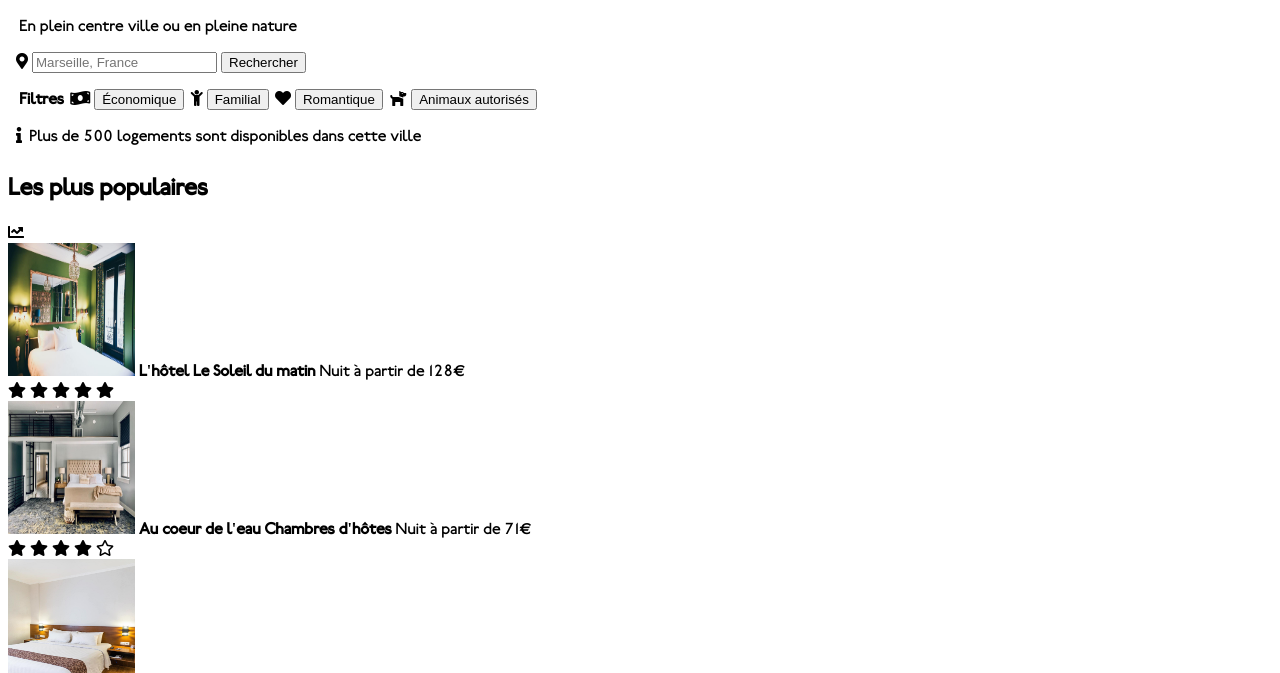
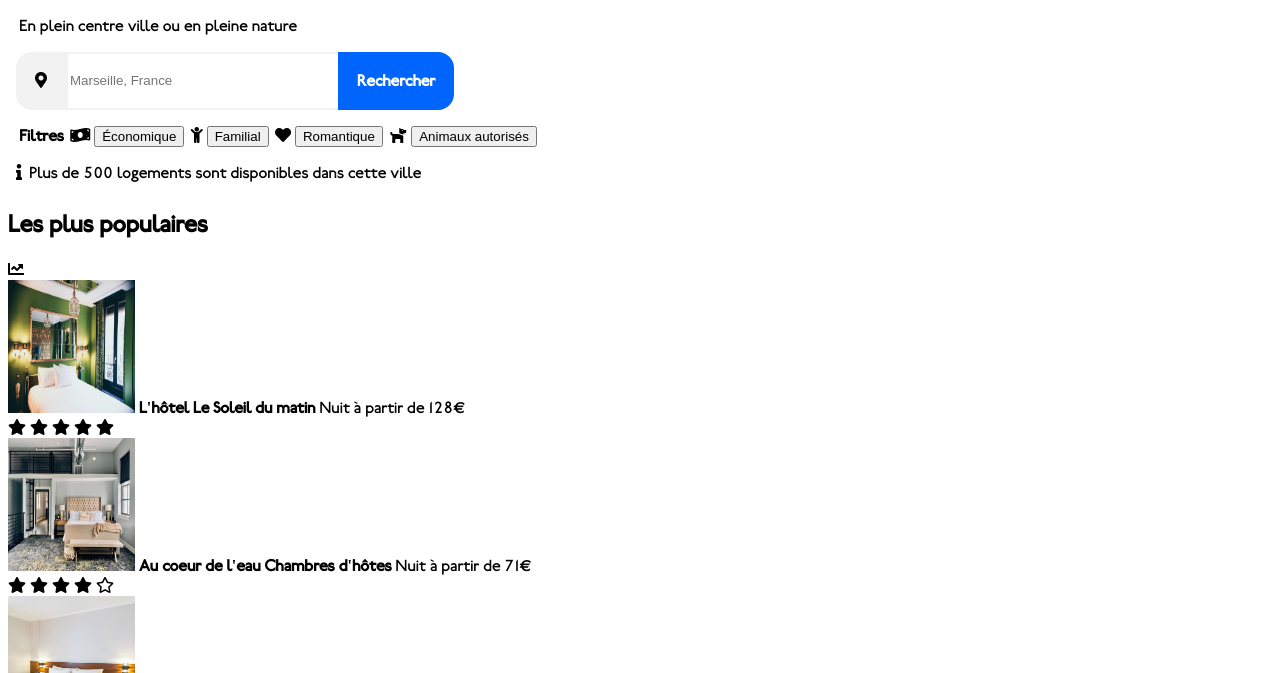
Before and after one commit to AaronMillOro/AaronMillanOropeza_2_11022021, a plain HTML site: page index.html in a window 1280 px wide. Shown: the part 127-800 px from the top of the page. Drawn offline with Linux system fonts and the light colour scheme; files whose address does not match are found by name.

Commit message:
<:pencil:2> css style for search bar, including icon and button

```diff
--- a/css/style_reservia.css
+++ b/css/style_reservia.css
@@ -67,7 +67,37 @@ h1{
   padding: 0.2em 0.2em;
 }
 #search_item {
-	flex: 1;
+  display: flex;
+  flex-direction: row;
+}
+#location_icon{
+  align-self: center;
+  padding: 1em;
+  background-color: #F2F2F2;
+  border: 0.2em solid #F2F2F2;
+  border-top-left-radius: 1em;
+  border-bottom-left-radius: 1em;
+}
+#search_bar{
+  border: 0.2em solid #F2F2F2;
+  border-top-right-radius: 1em;
+  border-bottom-right-radius: 1em;
+  min-width: 280px;
+}
+#filter_text{
+  align-self: center;
+}
+#search_button{
+  font-size: 1em;
+  font-weight: bold;
+  background-color: #0065FC;
+  color: #FFFFFF;
+  padding: 1em;
+  position: relative;
+  left: -1em;
+  border: 0.2em solid #0065FC;
+  border-top-right-radius: 1em;
+  border-bottom-right-radius: 1em;
 }
 #filter_options{
 	display: flex;
@@ -75,7 +105,7 @@ h1{
 	flex-wrap: wrap;
 }
 .filter{
-	padding: 0.2em 0.2em;
+	padding: 0.2em;
 }
 #available_places{
 	flex: 1;
--- a/index.html
+++ b/index.html
@@ -28,15 +28,12 @@
       <h1 class="box1">Trouvez votre hébergement pour des vacances de rêve</h1>
       <span class="box1 reg_text">En plein centre ville ou en pleine nature</span>
       <div id="search_item" class="box1">
-        <!-- TODO action and method -->
-        <form>
-          <i class="fas fa-map-marker-alt"></i>
-          <input type="text" name="search_bar" id="search_bar" placeholder="Marseille, France">
-          <button type="submit" value="submit">Rechercher</button>
-        </form>
+        <div id="location_icon"><i class="fas fa-map-marker-alt"></i></div>
+        <input type="text" name="search_bar" id="search_bar" placeholder="Marseille, France">
+        <a href="#" id="search_button">Rechercher</a>
       </div>
       <div id="filter_options" class="box1">
-        <span class="reg_text"><b>Filtres</b></span>
+        <span id="filter_text" class="reg_text"><b>Filtres</b></span>
         <div class="filter">
           <span class="icon">
             <i class="fas fa-money-bill-wave"></i>
```
Lines whose indentation alone changed are shown as unchanged.
